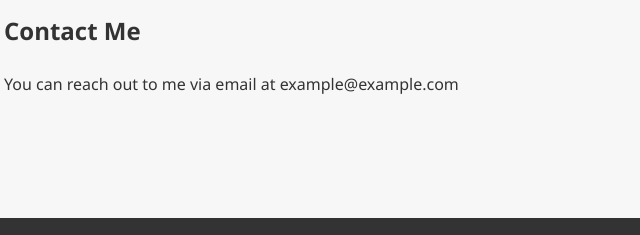
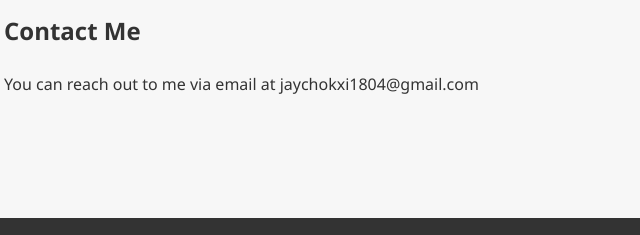
Before and after one commit to justtcallmejayy/My-WebPage, a plain HTML site: page index.html in a window 1280 px wide. Shown: the part 516-751 px from the top of the page, 176-816 px from the left. Drawn offline with Linux system fonts and the light colour scheme.

Commit message:
Add my email in contact me

```diff
--- a/index.html
+++ b/index.html
@@ -42,7 +42,8 @@
     <section id="contact">
         <div class="container">
             <h2>Contact Me</h2>
-            <p>You can reach out to me via email at example@example.com</p>
+            <p>You can reach out to me via email at  jaychokxi1804@gmail.com</p>
+
         </div>
     </section>
 
```
